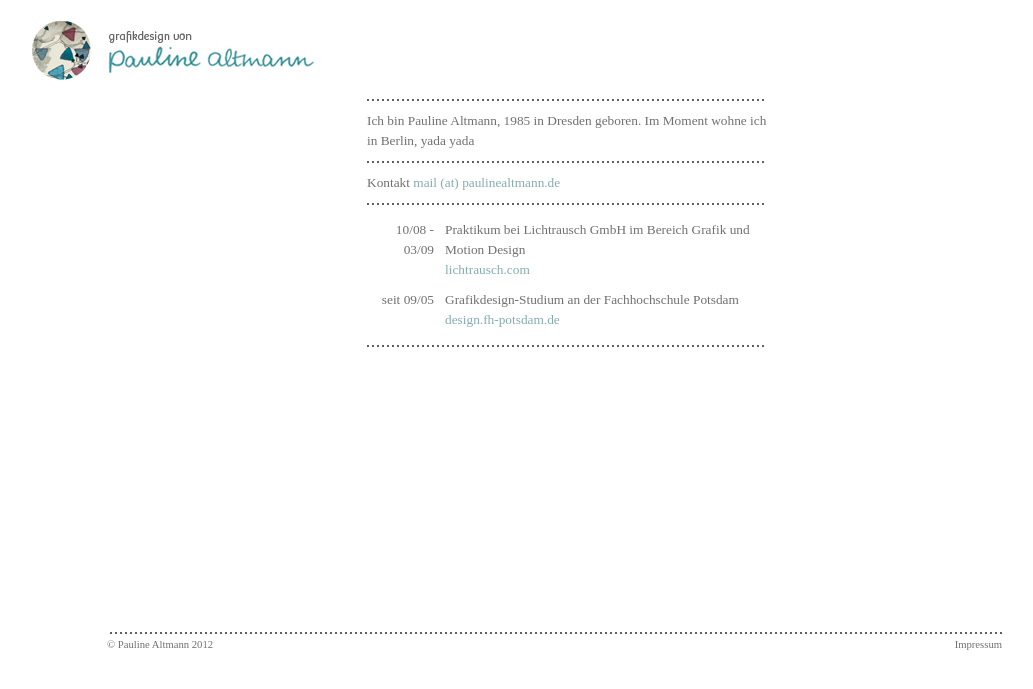
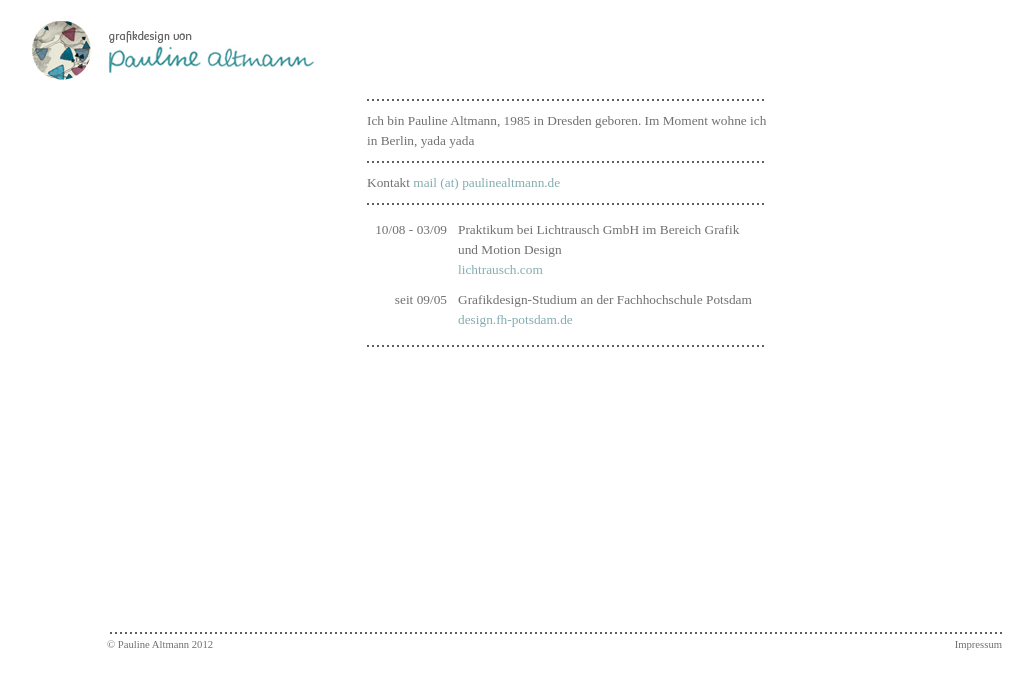
Before and after one commit to paulinealtmann/paulinealtmann.de, a Jekyll site: the page built from ueb.md, in a window 1280 px wide. Shown: the top 689 px of the page, without its empty margins (123-1156 px from the left). Built offline with Jekyll 4.4.1, drawn with Linux system fonts in a browser that asks for light colours; some web fonts are replaced.

Commit message:
Increase CV table width

```diff
--- a/css/screen.css
+++ b/css/screen.css
@@ -397,7 +397,7 @@ header .video img {
 /* line 35, ../sass/textcontent.scss */
 #textcontent table#cv td:first-child {
   padding: 5px 0;
-  width: 67px;
+  width: 80px;
   text-align: right;
   vertical-align: top;
 }
--- a/css/textcontent.css
+++ b/css/textcontent.css
@@ -48,7 +48,7 @@
 /* line 35, ../sass/textcontent.scss */
 #textcontent table#cv td:first-child {
   padding: 5px 0;
-  width: 67px;
+  width: 80px;
   text-align: right;
   vertical-align: top;
 }
--- a/sass/textcontent.scss
+++ b/sass/textcontent.scss
@@ -34,7 +34,7 @@ $table-cell-spacing-vertical: 5px;
 			}
 			&:first-child {
 				padding: $table-cell-spacing-vertical 0;
-				width: 67px;
+				width: 80px;
 				text-align: right;
 				vertical-align: top;
 
```
